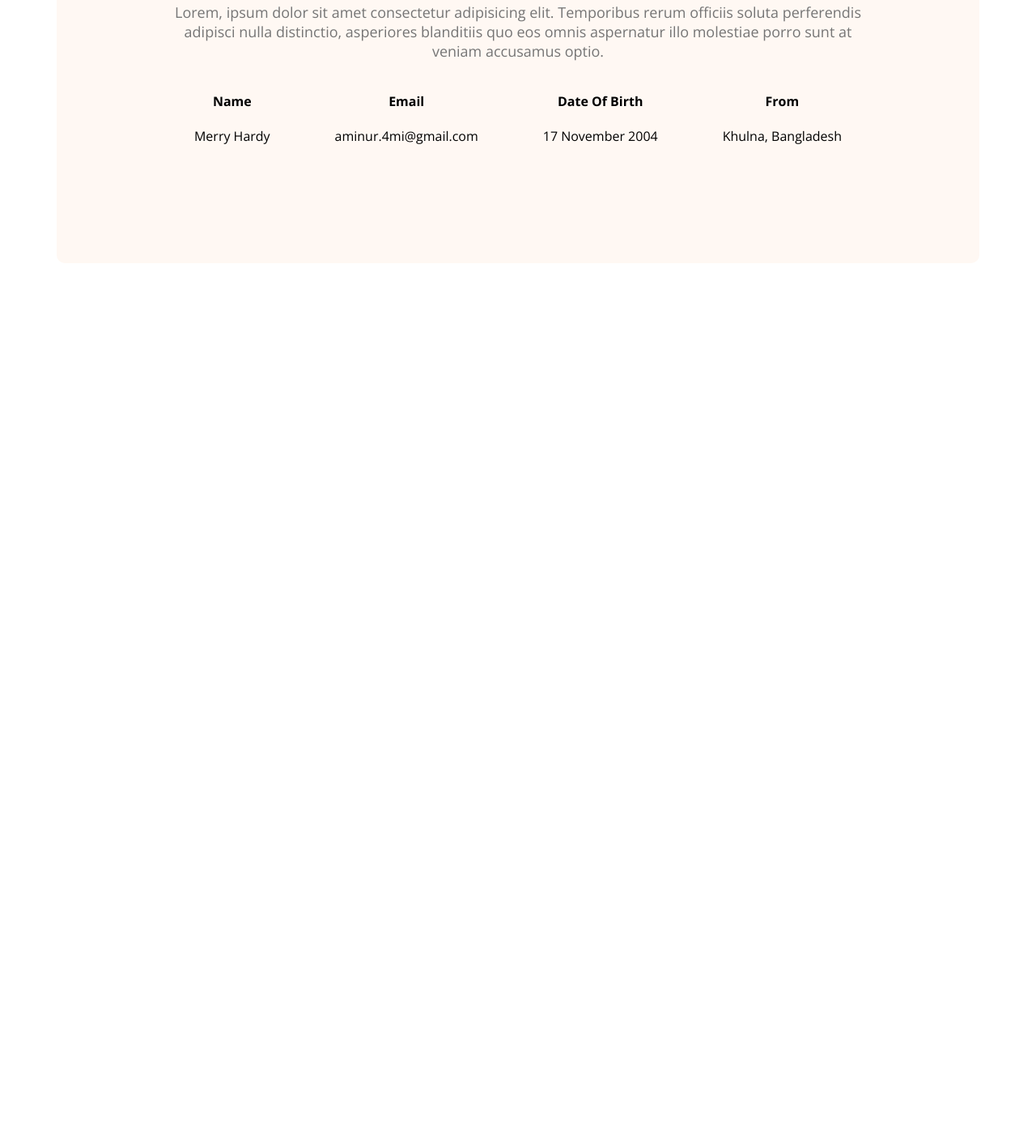
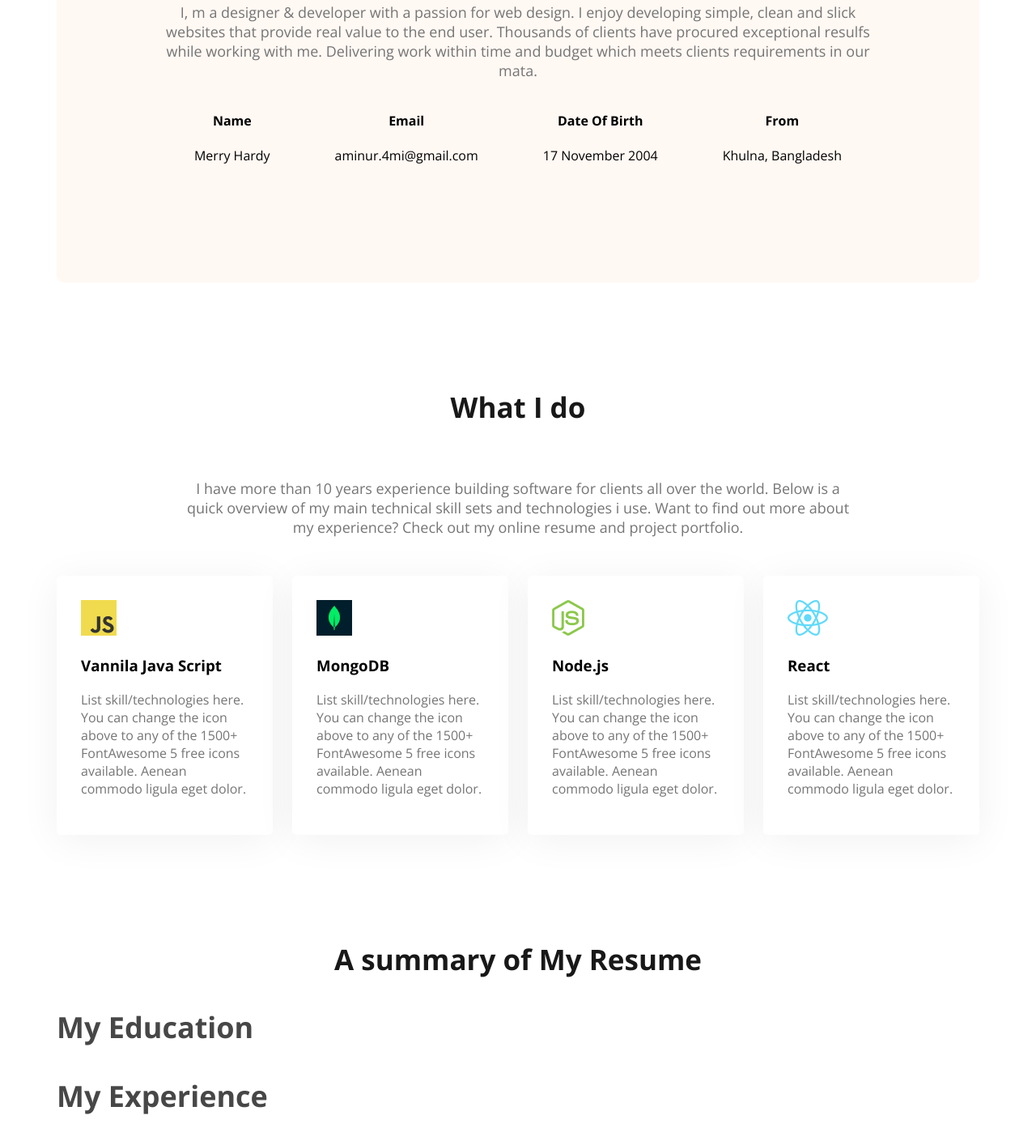
Before and after one commit to aminur-git/webdeveloper-portfolio, a plain HTML site: page index.html in a window 1280 px wide. Shown: the part 1142-2556 px from the top of the page at 81% size. Before the commit the page ends 1597 px from the top, so only its background shows below. Drawn offline with nearby package versions, Linux system fonts and the light colour scheme.

Commit message:
resume section added

```diff
--- a/index.html
+++ b/index.html
@@ -28,9 +28,8 @@
             <div class="banner-content">
                 <h3 class="banner-greeting">Hi, I am</h3>
                 <h2 class="banner-title">Mary Hardy</h2>
-                <p class="banner-description">Lorem ipsum dolor sit amet consectetur, adipisicing elit. Laudantium
-                    maiores ea minus dignissimos nemo repellat nulla nesciunt consequuntur, nihil officiis illo animi
-                    alias porro? Temporibus placeat iure recusandae culpa ut.</p>
+                <p class="banner-description">Shot what able cold new see hold.Friendly as an betrayed formerly he. Morning because as to society behaved moments.
+                </p>
                 <button class="button-primary">Download CV</button>
                 <button class="button-primary">Contact</button>
             </div>
@@ -40,9 +39,7 @@
     <main>
         <section class="about">
             <h3 class="section-title">About Me</h3>
-            <p class="section-description">Lorem, ipsum dolor sit amet consectetur adipisicing elit. Temporibus rerum
-                officiis soluta perferendis adipisci nulla distinctio, asperiores blanditiis quo eos omnis aspernatur
-                illo molestiae porro sunt at veniam accusamus optio.
+            <p class="section-description">I, m a designer & developer with a passion for web design. I enjoy developing simple, clean and slick websites that provide real value to the end user. Thousands of clients have procured exceptional resulfs while working with me. Delivering work within time and budget which meets clients requirements in our mata.
             </p>
             <div class="about-info-container">
                 <div class="about-info">
@@ -62,8 +59,51 @@
                     <p class="info-description">Khulna, Bangladesh</p>
                 </div>
             </div>
+        </section>
 
-        </section>
+        <!-- What I do section -->
+         <section>
+            <h3 class="section-title">What I do</h3>
+            <p id="what-i-do-description" class="section-description">I have more than 10 years experience building software for clients all over the world. Below is a quick overview of my main technical skill sets and technologies i use. Want to find out more about my experience? Check out my online resume and project portfolio.</p>
+            <div class="skills-container">
+                <div class="skill">
+                    <img src="images/icons/js.png" alt="Java">
+                    <h3 class="skill-title">Vannila Java Script</h3>
+                    <p class="skill-description">List skill/technologies here. You can change the icon above to any of the 1500+ FontAwesome 5 free icons available. Aenean commodo ligula eget dolor.</p>
+                </div>
+                <div class="skill">
+                    <img src="images/icons/mongo.png" alt="mongo">
+                    <h3 class="skill-title">MongoDB</h3>
+                    <p class="skill-description">List skill/technologies here. You can change the icon above to any of the 1500+ FontAwesome 5 free icons available. Aenean commodo ligula eget dolor.</p>
+                </div>
+                <div class="skill">
+                    <img src="images/icons/nodejs.png" alt="node-js">
+                    <h3 class="skill-title">Node.js</h3>
+                    <p class="skill-description">List skill/technologies here. You can change the icon above to any of the 1500+ FontAwesome 5 free icons available. Aenean commodo ligula eget dolor.</p>
+                </div>
+                <div class="skill">
+                    <img src="images/icons/react.png" alt="">
+                    <h3 class="skill-title">React</h3>
+                    <p class="skill-description">List skill/technologies here. You can change the icon above to any of the 1500+ FontAwesome 5 free icons available. Aenean commodo ligula eget dolor.</p>
+                </div>
+            </div>
+         </section>
+         <!-- Resume Section -->
+         <section>
+            <h3 class="section-title">A summary of My Resume</h3>
+
+            <div class="resume-container">
+                <div class="resume-column">
+                    <h3 class="resume-column-title">My Education</h3>
+                </div>
+                <div class="resume-column">
+                    <h3 class="resume-column-title">My Experience</h3>
+                </div>
+            </div>
+
+
+
+         </section>
     </main>
     <footer>
 
--- a/styles/portfolio.css
+++ b/styles/portfolio.css
@@ -1,12 +1,13 @@
 /* Shared Style */
+
 
 body {
     font-family: "Open Sans", sans-serif;
     font-optical-sizing: auto;
     font-weight: <weight>;
     font-style: normal;
-    font-variation-settings:
-        "wdth" 100;
+    font-variation-settings: "width" 100;
+
 }
 
 .text-primary {
@@ -32,7 +33,7 @@ body {
 
 }
 
-.section-description{
+.section-description {
     color: #757575;
     text-align: center;
     font-size: 18px;
@@ -112,9 +113,12 @@ nav a {
 }
 
 /* main section styles */
-main{
+main {
     max-width: 1140px;
     margin: 0 auto;
+}
+main section{
+    margin-top: 130px;
 }
 
 
@@ -126,11 +130,44 @@ main{
     background: #FFF8f3;
     margin: 130px 0;
 }
-.about-info-container{
+
+.about-info-container {
     display: flex;
     justify-content: space-around;
 
 }
-.about-info{
+
+.about-info {
     text-align: center;
 }
+
+/* What I do section */
+#what-i-do-description {
+    padding: 30px 150px;
+}
+
+.skills-container {
+    display: flex;
+    gap: 24px;
+
+}
+
+.skill {
+    border-radius: 5px;
+    background: #fff;
+    box-shadow: 0px 6px 50px 0px rgba(0, 0, 0, 0.06);
+    padding: 30px;
+
+}
+
+.skill-description {
+    color: #757575;
+}
+
+/* resume section styles */
+.resume-column-title{
+    color: #474747;
+    font-size: 36px;
+    font-style: normal;
+    font-weight: 700;
+}
```
